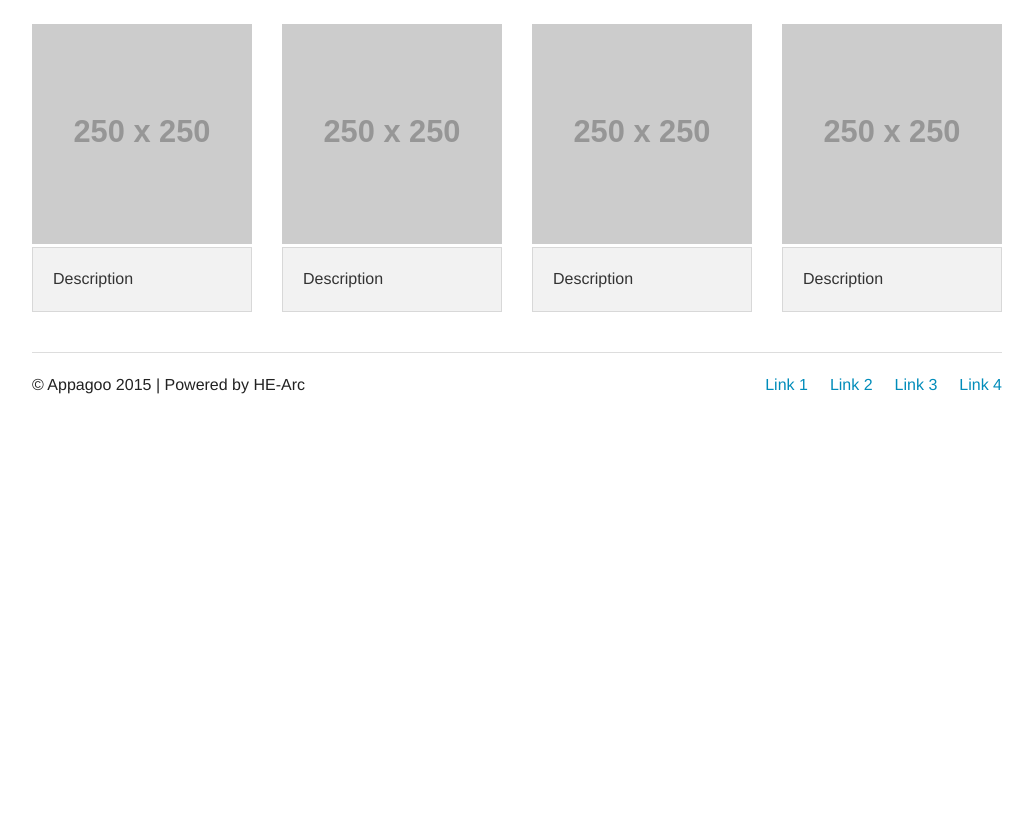
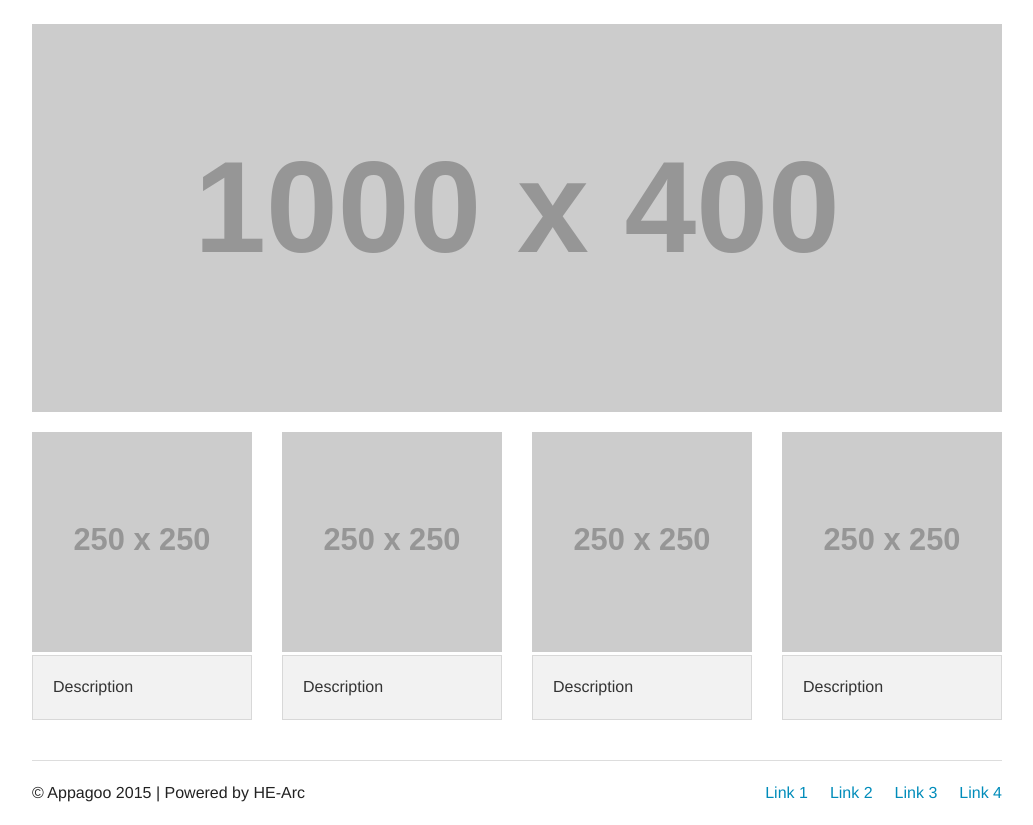
Before and after one commit to HEG-Arc/Appagoo, a Django app: template appagoo/templates/pages/home.html in a window 1280 px wide. Shown: the part 45-870 px from the top of the page, without its empty margins (123-1156 px from the left). Before the commit the page ends 439 px from the top, so only its background shows below. Run offline with Django 3.2, Linux system fonts and the light colour scheme; the template is opened without the code that fills it, so the values that code supplies are empty; grey boxes labelled with a size stand in for pictures from a placeholder-image service; some libraries are stand-ins or nearby versions.

Commit message:
Home template with banner

```diff
--- a/appagoo/templates/base.html
+++ b/appagoo/templates/base.html
@@ -58,24 +58,7 @@
     <div class="large-12 columns">
 
         {% block content %}
-            <div class="row">
-                <div class="large-3 small-6 columns">
-                    <img src="http://placehold.it/250x250&amp;text=Thumbnail">
-                    <h6 class="panel">Description</h6>
-                </div>
-                <div class="large-3 small-6 columns">
-                    <img src="http://placehold.it/250x250&amp;text=Thumbnail">
-                    <h6 class="panel">Description</h6>
-                </div>
-                <div class="large-3 small-6 columns">
-                    <img src="http://placehold.it/250x250&amp;text=Thumbnail">
-                    <h6 class="panel">Description</h6>
-                </div>
-                <div class="large-3 small-6 columns">
-                    <img src="http://placehold.it/250x250&amp;text=Thumbnail">
-                    <h6 class="panel">Description</h6>
-                </div>
-            </div>
+
         {% endblock content %}
 
     </div>
--- a/appagoo/templates/pages/home.html
+++ b/appagoo/templates/pages/home.html
@@ -1 +1,27 @@
 {% extends "base.html" %}
+
+{% block content %}
+    <div class="row">
+        <div class="large-12 small-12 columns">
+            <p><img src="http://placehold.it/1000x400&text=[banner img]"/></p>
+        </div>
+    </div>
+    <div class="row">
+        <div class="large-3 small-6 columns">
+            <img src="http://placehold.it/250x250&amp;text=Thumbnail">
+            <h6 class="panel">Description</h6>
+        </div>
+        <div class="large-3 small-6 columns">
+            <img src="http://placehold.it/250x250&amp;text=Thumbnail">
+            <h6 class="panel">Description</h6>
+        </div>
+        <div class="large-3 small-6 columns">
+            <img src="http://placehold.it/250x250&amp;text=Thumbnail">
+            <h6 class="panel">Description</h6>
+        </div>
+        <div class="large-3 small-6 columns">
+            <img src="http://placehold.it/250x250&amp;text=Thumbnail">
+            <h6 class="panel">Description</h6>
+        </div>
+    </div>
+{% endblock content %}
```
